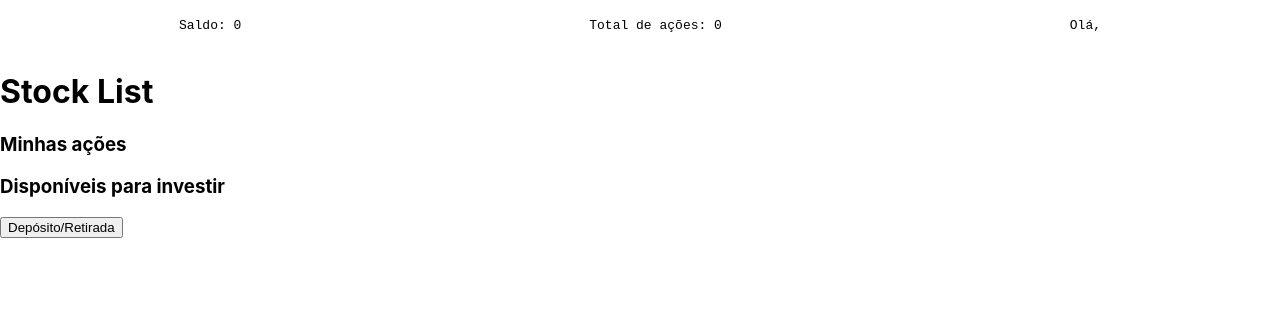
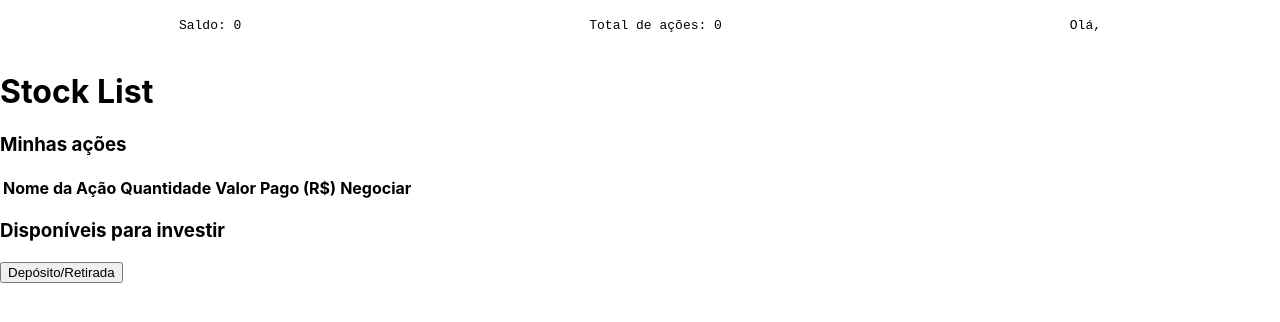
Before and after one commit to Yasmim-Matos/desafio-pratico-ps-xp, a React (Create React App) app: page /desafio-pratico-ps-xp/stocklist in a window 1280 px wide. Shown: the top 322 px of the page. Built offline with nearby package versions, Linux system fonts and the light colour scheme.

Commit message:
feat: adding the 'UserStocks' component on 'StockListPage'

```diff
--- a/src/pages/StockListPage.jsx
+++ b/src/pages/StockListPage.jsx
@@ -2,6 +2,7 @@ import React from 'react';
 import Header from '../components/Header';
 
 import { Link } from 'react-router-dom';
+import UserStocks from '../components/UserStocks';
 
 function StockListPage() {
     return (
@@ -9,7 +10,7 @@ function StockListPage() {
             <Header />
             <h1>Stock List</h1>
 
-            <h3>Minhas ações</h3>
+            <UserStocks />
 
             <h3>Disponíveis para investir</h3>
 
```
